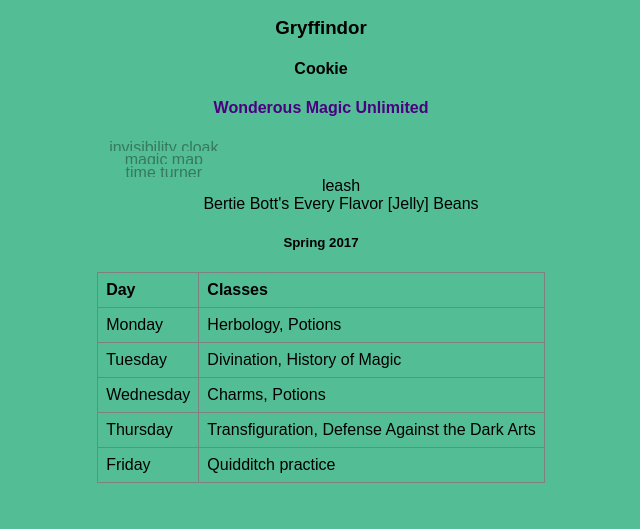
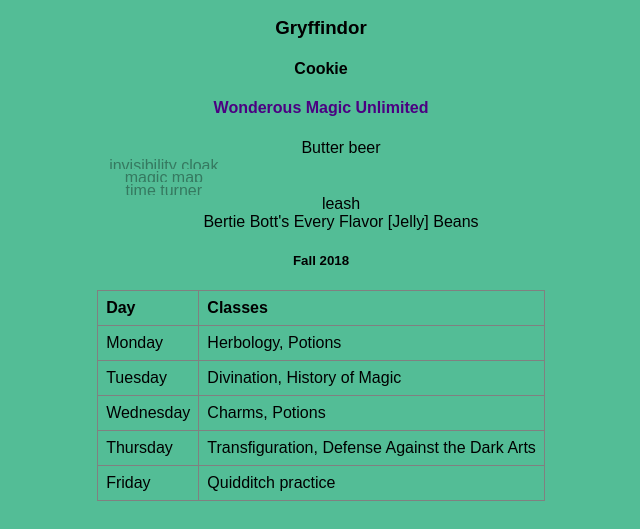
Before and after one commit to rocknrome/SEIR-SEAL-DAY-10-Homework, a plain HTML site: page index.html in a window 1280 px wide. Shown: the part 111-640 px from the top of the page, without its empty margins (319-959 px from the left). Drawn offline with nearby package versions, Linux system fonts and the light colour scheme.

Commit message:
Commit 7 - I am getting more comfortable with ambiguous instructions

```diff
--- a/app.js
+++ b/app.js
@@ -143,4 +143,18 @@ $(() => {
                                                     //the "cat" is a class
     $('li.cat').removeClass('cabbage');
 
+
+
+    //YEAR 7
+    //updating Class Schedule heading
+    $h5.text('Fall 2018');
+
+    //buying more butter beer
+    const $butterBeer = $('<li>').text('Butter beer');  //creating new element in the list
+    $ul.prepend($butterBeer);                           //prepend - placing that item to the top of the list
+
+    //replacing trunk" with "chest"
+    $ul.attr('storge', 'chest');                        //changing attribute of line 38
+
+
 });
```
Also changed, not shown: main.css (line endings or trailing spaces).
